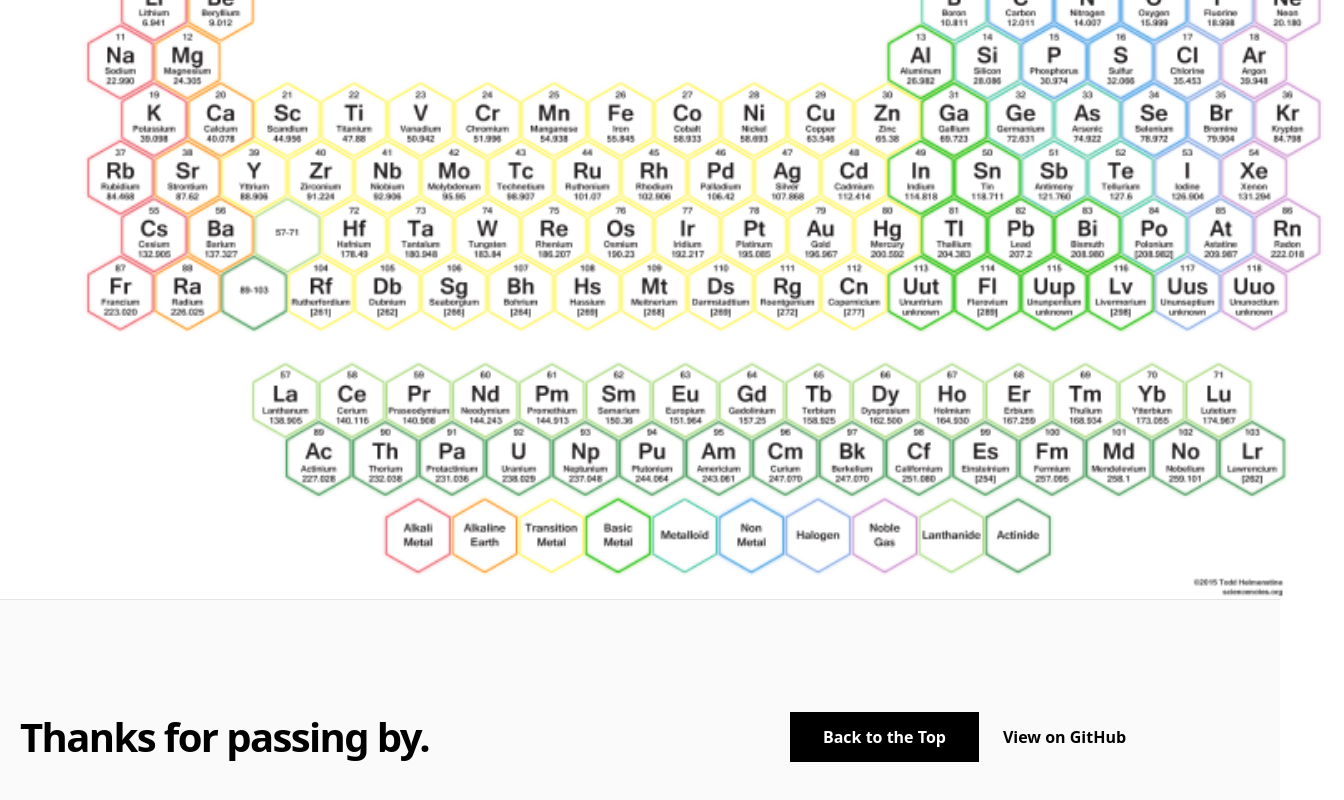
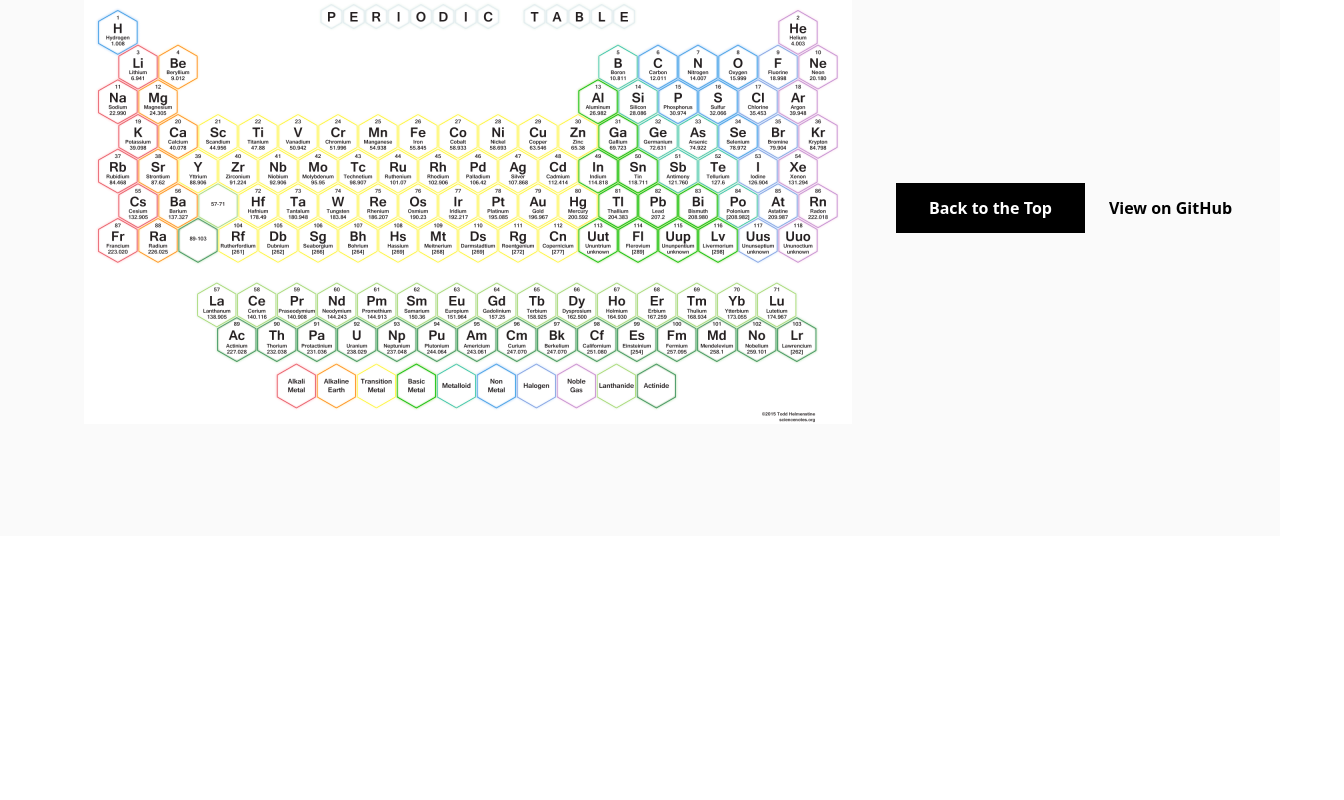
Before and after one commit to forestheims/home, a Next.js app: page / in a window 1280 px wide. Shown: the part 1446-2246 px from the top of the page, 1344 px wide, since content can reach past the window. After the commit the page ends 1982 px from the top, so only its background shows below. Built offline with nearby package versions, Linux system fonts and the light colour scheme.

Commit message:
update image size and placement

```diff
--- a/components/footer.tsx
+++ b/components/footer.tsx
@@ -6,9 +6,11 @@ const Footer = () => {
     <footer className="bg-neutral-50 border-t border-neutral-200">
       <Container>
         <div className="py-28 flex flex-col lg:flex-row items-center">
-          <h3 className="text-4xl lg:text-[2.5rem] font-bold tracking-tighter leading-tight text-center lg:text-left mb-10 lg:mb-0 lg:pr-4 lg:w-1/2">
+          {/* <h3 className="text-4xl lg:text-[2.5rem] font-bold tracking-tighter leading-tight text-center lg:text-left mb-10 lg:mb-0 lg:pr-4 lg:w-1/2">
             Thanks for passing by.
-          </h3>
+          </h3> */}
+                <img className="sm:ml-16" src="/NeonHoneycombPeriodicTable-768x432.png" />
+
           <div className="flex flex-col lg:flex-row justify-center items-center lg:pl-4 lg:w-1/2">
             <a
               href="#"
--- a/components/layout.tsx
+++ b/components/layout.tsx
@@ -15,9 +15,8 @@ const Layout = ({ preview, children }: Props) => {
       <div className="min-h-screen bg-gradient-to-b from-lime-200 to-pink-400">
         {/* <Alert preview={preview} /> */}
         <main>{children}</main>
+      <Footer />
       </div>
-      <img className="sm:ml-16  container" src="/NeonHoneycombPeriodicTable-768x432.png" />
-      <Footer />
     </>
   )
 }
```
